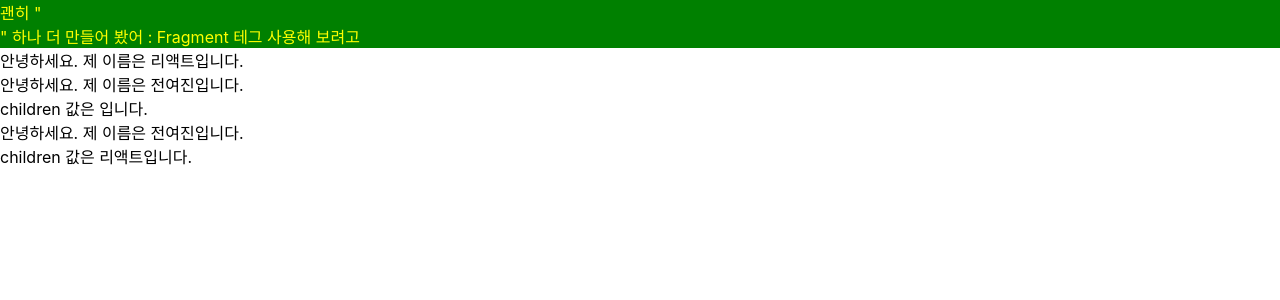
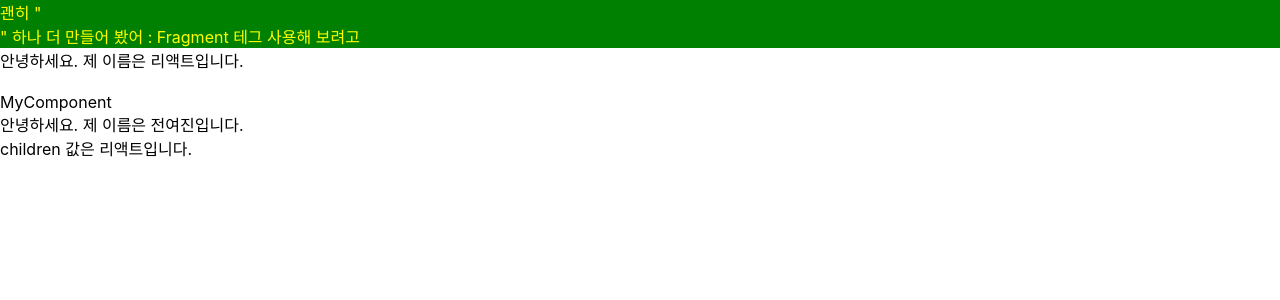
Before and after one commit to YeojinJeon/react-start, a React (Create React App) app: page / in a window 1280 px wide. Shown: the top 300 px of the page. Built offline with nearby package versions, Linux system fonts and the light colour scheme.

Commit message:
[feature] props - 비구조화 할당 문법

```diff
--- a/src/App.js
+++ b/src/App.js
@@ -48,9 +48,9 @@ function App() {
       <div style={style}>
       괜히 "<div></div>" 하나 더 만들어 봤어 : Fragment 테그 사용해 보려고
       </div>
-      <MyName name="리액트" />
-
-      <MyComponent />
+      <MyName name="리액트" /><br/>
+      MyComponent
+      {/* defaultProps, children */}
       <MyComponent>리액트</MyComponent>
 
     </Fragment>
--- a/src/components/MyComponent.js
+++ b/src/components/MyComponent.js
@@ -4,11 +4,11 @@ import React from 'react';
 화살표 함수를 이용한 함수형 컴포넌트
 */
 
-const MyComponent = props => {
+const MyComponent = ({name, children}) => {
     return (
         <div>
-            안녕하세요. 제 이름은 {props.name}입니다. <br/>
-            children 값은 {props.children}입니다.
+            안녕하세요. 제 이름은 {name}입니다. <br/>
+            children 값은 {children}입니다.
         </div>)
 };
 
```
